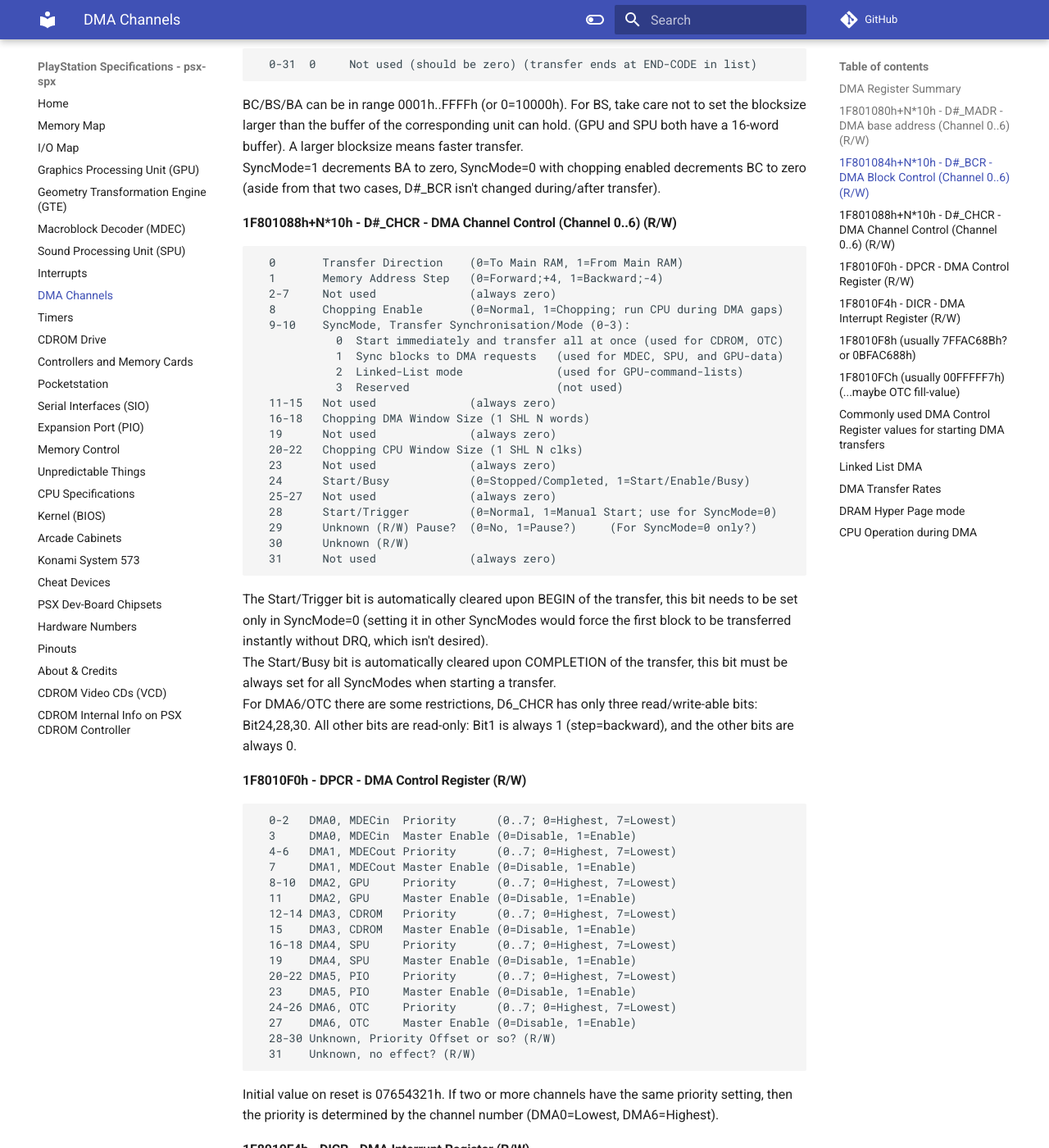
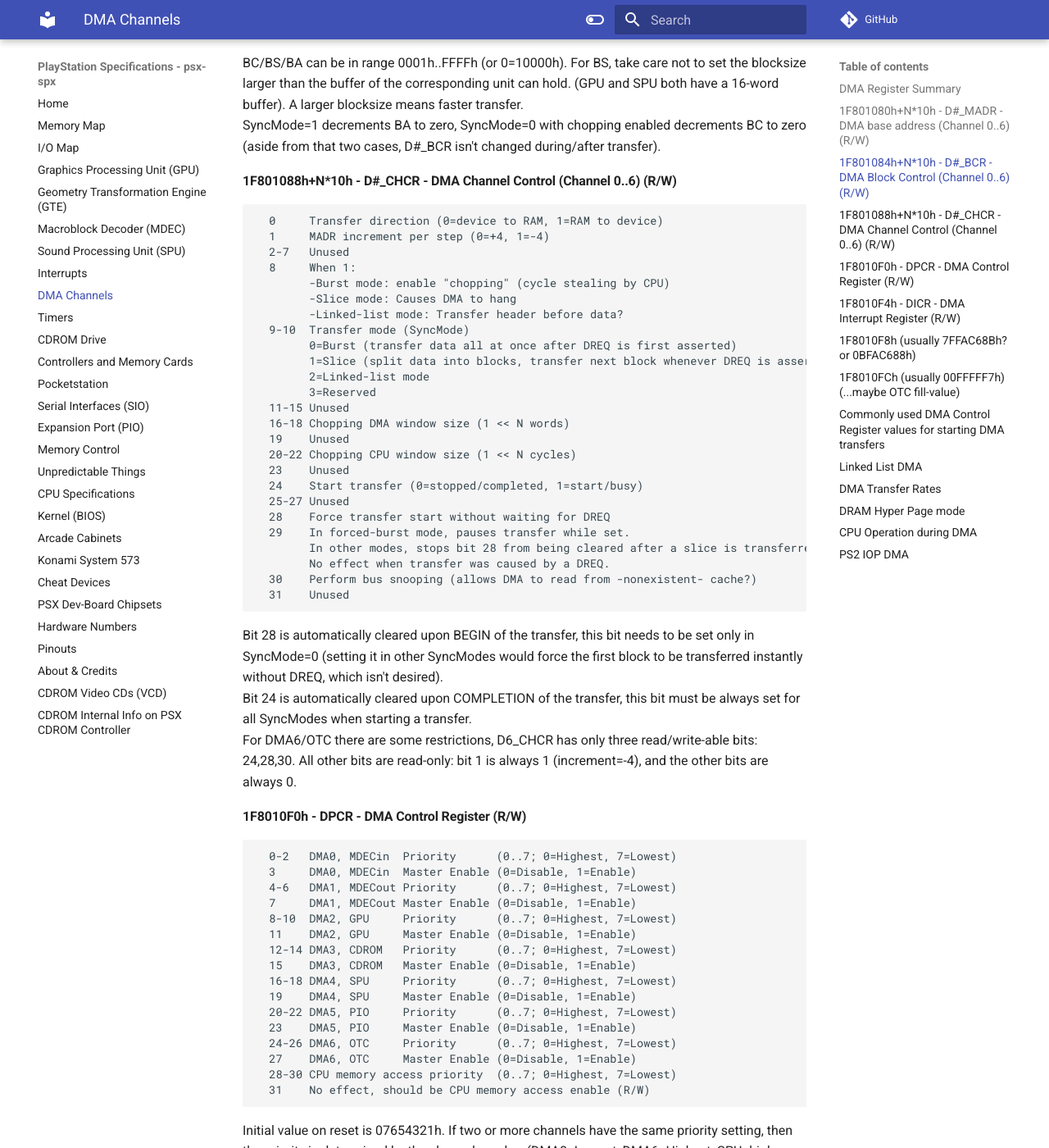
Before and after one commit to psx-spx/psx-spx.github.io, an MkDocs documentation site: the page built from docs/dmachannels.md, in a window 1280 px wide and 1400 px high, scrolled down 1271 px. Shown: the whole window at 82% size. Built offline with MkDocs 1.6.1 and Material for MkDocs 9.7.7, drawn with Linux system fonts in a browser that asks for light colours; comment, search, counter and statistics services are not loaded; some of the changed text lies outside the part shown.

Commit message:
Fix up DMA registers, add note about end marker

````diff
--- a/docs/dmachannels.md
+++ b/docs/dmachannels.md
@@ -27,11 +27,11 @@
 In SyncMode=1 and SyncMode=2, the hardware does update MADR (it will contain
 the start address of the currently transferred block; at transfer end, it'll
 hold the end-address in SyncMode=1, or the end marker in SyncMode=2)<br/>
-Notes: Address bit0-1 are writeable, but any updated current/end addresses are
-word-aligned with bit0-1 forced to zero.<br/>
-On non-dev consoles(2Mbyte RAM) bits21-22 are ignored, e.g. address 1FFFFCh written instead of 7FFFFCh.<br/>
-DMA transfers to RAM are not executed when bit23 is set.<br/>
-Wraparound when counting down from 000000h to FFFFFCh, leading to words after wraparound not being written to RAM.
+Notes: Address bits 0-1 are writeable, but any updated current/end addresses are
+word-aligned with bits 0-1 forced to zero.<br/>
+The address counter wraps around when counting down from 000000h to FFFFFCh,
+leading to words after wraparound not being written to RAM (as FFFFFCh is past
+the default 8 MB main RAM region).<br/>
 
 #### 1F801084h+N\*10h - D#\_BCR - DMA Block Control (Channel 0..6) (R/W)
 For SyncMode=0 (ie. for OTC and CDROM):<br/>
@@ -58,36 +58,40 @@
 
 #### 1F801088h+N\*10h - D#\_CHCR - DMA Channel Control (Channel 0..6) (R/W)
 ```
-  0       Transfer Direction    (0=To Main RAM, 1=From Main RAM)
-  1       Memory Address Step   (0=Forward;+4, 1=Backward;-4)
-  2-7     Not used              (always zero)
-  8       Chopping Enable       (0=Normal, 1=Chopping; run CPU during DMA gaps)
-  9-10    SyncMode, Transfer Synchronisation/Mode (0-3):
-            0  Start immediately and transfer all at once (used for CDROM, OTC)
-            1  Sync blocks to DMA requests   (used for MDEC, SPU, and GPU-data)
-            2  Linked-List mode              (used for GPU-command-lists)
-            3  Reserved                      (not used)
-  11-15   Not used              (always zero)
-  16-18   Chopping DMA Window Size (1 SHL N words)
-  19      Not used              (always zero)
-  20-22   Chopping CPU Window Size (1 SHL N clks)
-  23      Not used              (always zero)
-  24      Start/Busy            (0=Stopped/Completed, 1=Start/Enable/Busy)
-  25-27   Not used              (always zero)
-  28      Start/Trigger         (0=Normal, 1=Manual Start; use for SyncMode=0)
-  29      Unknown (R/W) Pause?  (0=No, 1=Pause?)     (For SyncMode=0 only?)
-  30      Unknown (R/W)
-  31      Not used              (always zero)
+  0     Transfer direction (0=device to RAM, 1=RAM to device)
+  1     MADR increment per step (0=+4, 1=-4)
+  2-7   Unused
+  8     When 1:
+        -Burst mode: enable "chopping" (cycle stealing by CPU)
+        -Slice mode: Causes DMA to hang
+        -Linked-list mode: Transfer header before data?
+  9-10  Transfer mode (SyncMode)
+        0=Burst (transfer data all at once after DREQ is first asserted)
+        1=Slice (split data into blocks, transfer next block whenever DREQ is asserted)
+        2=Linked-list mode
+        3=Reserved
+  11-15 Unused
+  16-18 Chopping DMA window size (1 << N words)
+  19    Unused
+  20-22 Chopping CPU window size (1 << N cycles)
+  23    Unused
+  24    Start transfer (0=stopped/completed, 1=start/busy)
+  25-27 Unused
+  28    Force transfer start without waiting for DREQ
+  29    In forced-burst mode, pauses transfer while set.
+        In other modes, stops bit 28 from being cleared after a slice is transferred.
+        No effect when transfer was caused by a DREQ.
+  30    Perform bus snooping (allows DMA to read from -nonexistent- cache?)
+  31    Unused
 ```
-The Start/Trigger bit is automatically cleared upon BEGIN of the transfer, this
-bit needs to be set only in SyncMode=0 (setting it in other SyncModes would
-force the first block to be transferred instantly without DRQ, which isn't
-desired).<br/>
-The Start/Busy bit is automatically cleared upon COMPLETION of the transfer,
-this bit must be always set for all SyncModes when starting a transfer.<br/>
+Bit 28 is automatically cleared upon BEGIN of the transfer, this bit needs to be
+set only in SyncMode=0 (setting it in other SyncModes would force the first
+block to be transferred instantly without DREQ, which isn't desired).<br/>
+Bit 24 is automatically cleared upon COMPLETION of the transfer, this bit must
+be always set for all SyncModes when starting a transfer.<br/>
 For DMA6/OTC there are some restrictions, D6\_CHCR has only three
-read/write-able bits: Bit24,28,30. All other bits are read-only: Bit1 is always
-1 (step=backward), and the other bits are always 0.<br/>
+read/write-able bits: 24,28,30. All other bits are read-only: bit 1 is always
+1 (increment=-4), and the other bits are always 0.<br/>
 
 #### 1F8010F0h - DPCR - DMA Control Register (R/W)
 ```
@@ -105,32 +109,36 @@
   23    DMA5, PIO     Master Enable (0=Disable, 1=Enable)
   24-26 DMA6, OTC     Priority      (0..7; 0=Highest, 7=Lowest)
   27    DMA6, OTC     Master Enable (0=Disable, 1=Enable)
-  28-30 Unknown, Priority Offset or so? (R/W)
-  31    Unknown, no effect? (R/W)
+  28-30 CPU memory access priority  (0..7; 0=Highest, 7=Lowest)
+  31    No effect, should be CPU memory access enable (R/W)
 ```
 Initial value on reset is 07654321h. If two or more channels have the same
 priority setting, then the priority is determined by the channel number
-(DMA0=Lowest, DMA6=Highest).<br/>
+(DMA0=Lowest, DMA6=Highest, CPU=higher than DMA6?).<br/>
 
 #### 1F8010F4h - DICR - DMA Interrupt Register (R/W)
 ```
-  0-5   Unknown  (read/write-able)
-  6-14  Not used (always zero)
-  15    Force IRQ (sets bit31)            (0=None, 1=Force Bit31=1)
-  16-22 IRQ Enable for DMA0..DMA6         (0=None, 1=Enable)
-  23    IRQ Master Enable for DMA0..DMA6  (0=None, 1=Enable)
-  24-30 IRQ Flags for DMA0..DMA6          (0=None, 1=IRQ)    (Write 1 to reset)
-  31    IRQ Master Flag                   (0=None, 1=IRQ)    (Read only)
+  0-6   Controls channel 0-6 completion interrupts in bits 24-30.
+        When 0, an interrupt only occurs when the entire transfer completes.
+        When 1, interrupts can occur for every slice and linked-list transfer.
+        No effect if the interrupt is masked by bits 16-22.
+  7-14  Unused
+  15    Bus error flag. Raised when transferring to/from an address outside of RAM. Forces bit 31. (R/W)
+  16-22 Channel 0-6 interrupt mask. If enabled, channels cause interrupts as per bits 0-6.
+  23    Master channel interrupt enable.
+  24-30 Channel 0-6 interrupt flags. (R, write 1 to reset)
+  31    Master interrupt flag (R)
 ```
-IRQ flags in Bit(24+n) are set upon DMAn completion - but caution - they are
-set ONLY if enabled in Bit(16+n).<br/>
-Bit31 is a simple readonly flag that follows the following rules:<br/>
+IRQ flags in bit (24+n) are set upon DMAn completion - but caution - they are
+set ONLY if enabled in bit (16+n) (unlike interrupt flags in I_STAT, which are
+always set regardless of whether the respective IRQ is masked).<br/>
+Bit 31 is a simple readonly flag that follows the following rules:<br/>
 ```
   IF b15=1 OR (b23=1 AND (b16-22 AND b24-30)>0) THEN b31=1 ELSE b31=0
 ```
-Upon 0-to-1 transition of Bit31, the IRQ3 flag (in Port 1F801070h) gets set.<br/>
-Bit24-30 are acknowledged (reset to zero) when writing a "1" to that bits (and,
-additionally, IRQ3 must be acknowledged via Port 1F801070h).<br/>
+Upon 0-to-1 transition of Bit 31, the IRQ3 flag in I\_STAT gets set.<br/>
+Bits 24-30 are acknowledged (reset to zero) when writing a "1" to that bits (and
+additionally, IRQ3 must be acknowledged via I\_STAT).<br/>
 
 #### 1F8010F8h (usually 7FFAC68Bh? or 0BFAC688h)
 ```
@@ -150,7 +158,7 @@
   DMA2 GPU      01000200h (VramRead), 01000201h (VramWrite), 01000401h (List)
   DMA3 CDROM    11000000h (normal), 11400100h (chopped, rarely used)
   DMA4 SPU      01000201h (write), 01000200h (read, rarely used)
-  DMA5 PIO      N/A       (not used by any known games)
+  DMA5 PIO      11150100h (System 573 ATAPI read), ? (System 573 ATAPI write)
   DMA6 OTC      11000002h (always)
 ```
 XXX: DMA2 values 01000201h (VramWrite), 01000401h (List) aren't 100% confirmed
@@ -158,17 +166,23 @@
 above.<br/>
 
 #### Linked List DMA
-GPU data is often transferred from RAM to GP0 using DMA2 in linked list mode. In this mode,
-the DMA controller transfers words in "nodes", with the first node starting in the address indicated by D2_MADR.<br/>
-Each node is composed of a header word (the very first word in the node) and some extra words to be DMA'd before moving on to the next node. The node header is formatted like this:<br/>
+GPU commands are usually sent from RAM to GP0 using DMA2 in linked list mode. In
+this mode, the DMA controller transfers words in "nodes", with the first node
+starting in the address indicated by D2_MADR.<br/>
+Each node is composed of a header word (the very first word in the node) and
+some extra words to be DMA'd before moving on to the next node. The node header
+is formatted like this:<br/>
 
 ```
   0-23  Address of the next node (or end marker)
   24-31 Number of extra words to transfer for this node
 ```
 
-If the address of the next node has bit 23 set, ie if `(address & 0x800000) != 0` then the DMA controller will not move on to the next node and the DMA transfer ends. In this case that address is commonly referred to as the "end marker" for the DMA.<br/>
-Commercial and homebrew games typically use 0xffffff as the end marker, however other values such as 0x800002, 0x934567, and so on will also do the trick assuming bit 23 is set.
+The transfer is stopped once an end marker is reached. On some (earlier?) CPU
+revisions any address with bit 23 set will be interpreted as an end marker,
+while on other revisions all bits must be set (i.e. the address must be FFFFFF).
+This change was probably necessary as later CPU versions added support for up to
+16 MB RAM addressing, which made addresses in the 800000-FFFFFC range valid.<br/>
 
 #### DMA Transfer Rates
 ```
@@ -187,7 +201,7 @@
 CDROM BIOS default is 24 clks, for some reason most games change it to 40 clks.<br/>
 SPU transfer is unknown (may have some extra delays).<br/>
 XXX is SPU really only 4 clks (theoretically SPU access should be slower)?<br/>
-PIO isn't used by any games (and if used: could be configured to other rates)<br/>
+PIO is only used on some arcade systems (and configured with different timings).<br/>
 OTC is just writing to RAM without extra overload.<br/>
 CDROM/SPU/PIO timings can be configured via Memory Control registers.<br/>
 
@@ -206,3 +220,8 @@
 Additionally, the CPU operation resumes during periods when DMA gets interrupted
 (ie. after SyncMode 1 blocks, after SyncMode 2 list entries) (or in SyncMode 0
 with Chopping enabled).<br/>
+
+#### PS2 IOP DMA
+The PS2's IOP has an extended DMA unit with more channels, new control registers
+and an additional chain mode (SyncMode=3). For more details, see:<br/>
+[ps2tek - IOP DMA](https://psi-rockin.github.io/ps2tek/#iopdma)<br/>
````
Also changed, not shown: docs/interrupts.md (+4 -7 lines).
